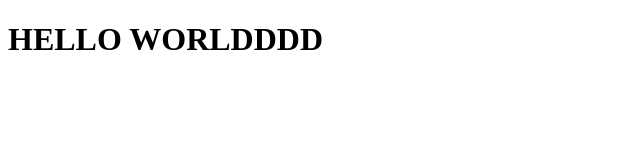
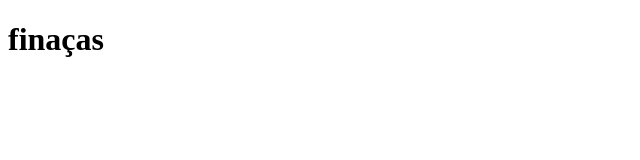
Before and after one commit to guilhermee121212/GitTest1, a plain HTML site: page index.html in a window 1280 px wide. Shown: the whole page, without its empty margins (0-640 px from the left). Drawn offline with Linux system fonts and the light colour scheme.

Commit message:
Update index.html

```diff
--- a/index.html
+++ b/index.html
@@ -8,7 +8,7 @@
 <body>
     <div>
 
-        <h1>HELLO WORLDDDD</h1>
+        <h1>finaças</h1>
 
     </div>
 
```
